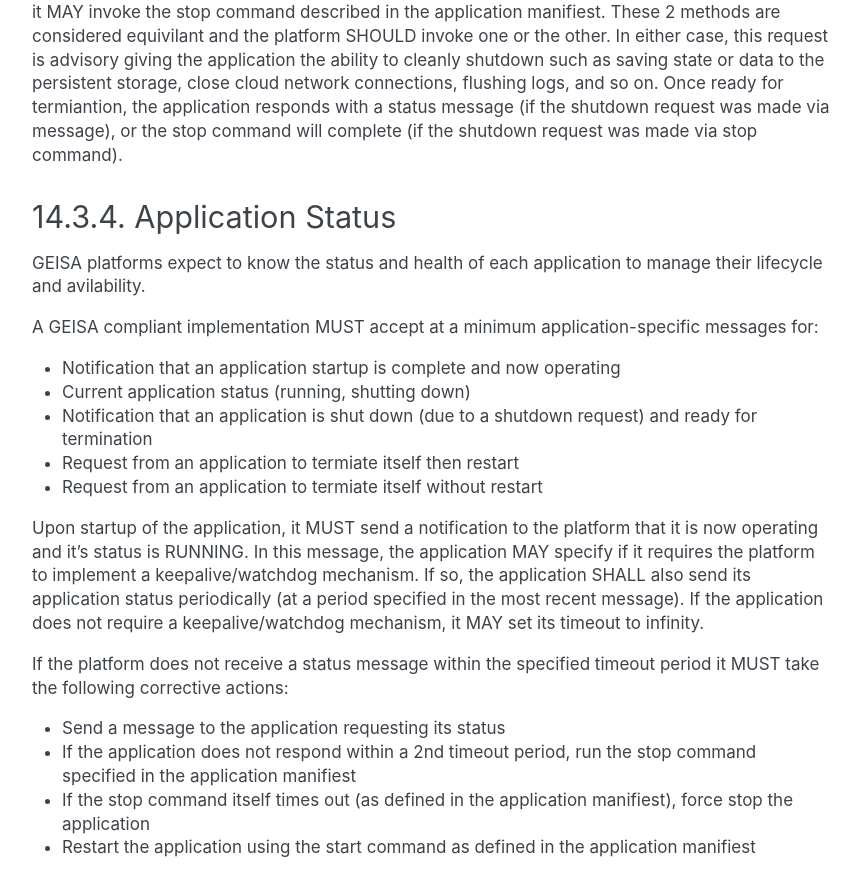
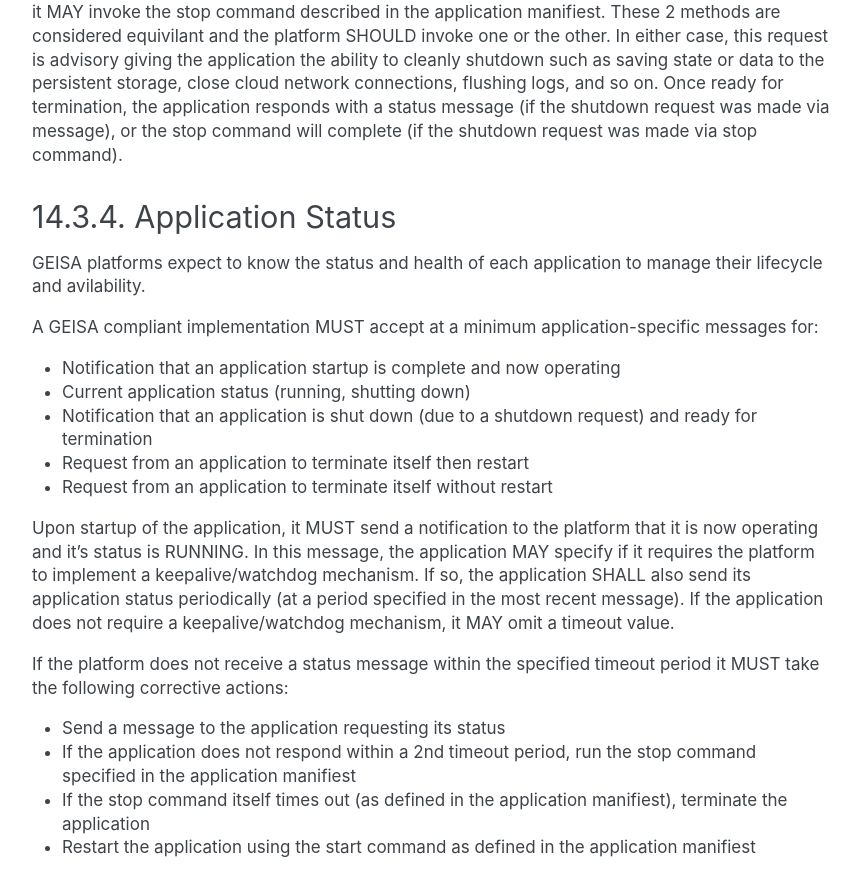
Before and after one commit to geisa/specification, a Sphinx documentation site: the page built from source/api/status.rst, in a window 1280 px wide and 1400 px high, scrolled down 1343 px. Shown: the part 282-1176 px from the top of the window, without its empty margins (258-1119 px from the left). Built offline with Sphinx 7.4.7, drawn with Linux system fonts in a browser that asks for light colours; the version number could not be read and is left out; some of the changed text lies outside the part shown.

Commit message:
minor corrections
Signed-off-by: David Johnson <david.johnson@sense.com>

```diff
--- a/source/api/status.rst
+++ b/source/api/status.rst
@@ -67,7 +67,7 @@
   - Shut down application cleanly
   - Clear PII from application memory, persistent, and non-persistent storage, if any
 
-The platform MAY send a message to the application to start a shutdown over the message bus, OR it MAY invoke the stop command described in the application manifiest.  These 2 methods are considered equivilant and the platform SHOULD invoke one or the other.  In either case, this request is advisory giving the application the ability to cleanly shutdown such as saving state or data to the persistent storage, close cloud network connections, flushing logs, and so on.  Once ready for termiantion, the application responds with a status message (if the shutdown request was made via message), or the stop command will complete (if the shutdown request was made via stop command).
+The platform MAY send a message to the application to start a shutdown over the message bus, OR it MAY invoke the stop command described in the application manifiest.  These 2 methods are considered equivilant and the platform SHOULD invoke one or the other.  In either case, this request is advisory giving the application the ability to cleanly shutdown such as saving state or data to the persistent storage, close cloud network connections, flushing logs, and so on.  Once ready for termination, the application responds with a status message (if the shutdown request was made via message), or the stop command will complete (if the shutdown request was made via stop command).
 
 
 Application Status
@@ -80,16 +80,16 @@
 - Notification that an application startup is complete and now operating
 - Current application status (running, shutting down)
 - Notification that an application is shut down (due to a shutdown request) and ready for termination
-- Request from an application to termiate itself then restart
-- Request from an application to termiate itself without restart
+- Request from an application to terminate itself then restart
+- Request from an application to terminate itself without restart
 
-Upon startup of the application, it MUST send a notification to the platform that it is now operating and it's status is RUNNING. In this message, the application MAY specify if it requires the platform to implement a keepalive/watchdog mechanism.  If so, the application SHALL also send its application status periodically (at a period specified in the most recent message).  If the application does not require a keepalive/watchdog mechanism, it MAY set its timeout to infinity.
+Upon startup of the application, it MUST send a notification to the platform that it is now operating and it's status is RUNNING. In this message, the application MAY specify if it requires the platform to implement a keepalive/watchdog mechanism.  If so, the application SHALL also send its application status periodically (at a period specified in the most recent message).  If the application does not require a keepalive/watchdog mechanism, it MAY omit a timeout value.
 
 If the platform does not receive a status message within the specified timeout period it MUST take the following corrective actions:
 
 - Send a message to the application requesting its status
 - If the application does not respond within a 2nd timeout period, run the stop command specified in the application manifiest
-- If the stop command itself times out (as defined in the application manifiest), force stop the application
+- If the stop command itself times out (as defined in the application manifiest), terminate the application
 - Restart the application using the start command as defined in the application manifiest
 
 
```
Also changed, not shown: other parts of source/api/status.rst (+1 -1 lines).
